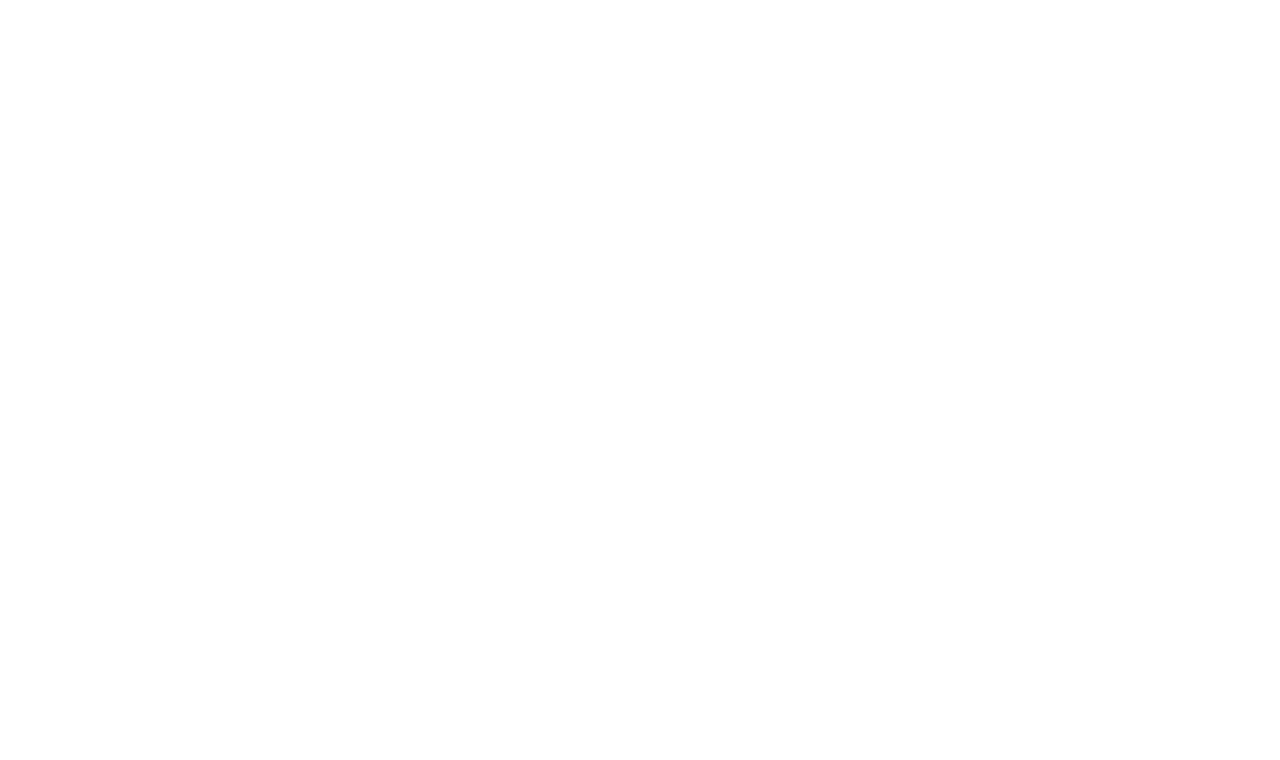
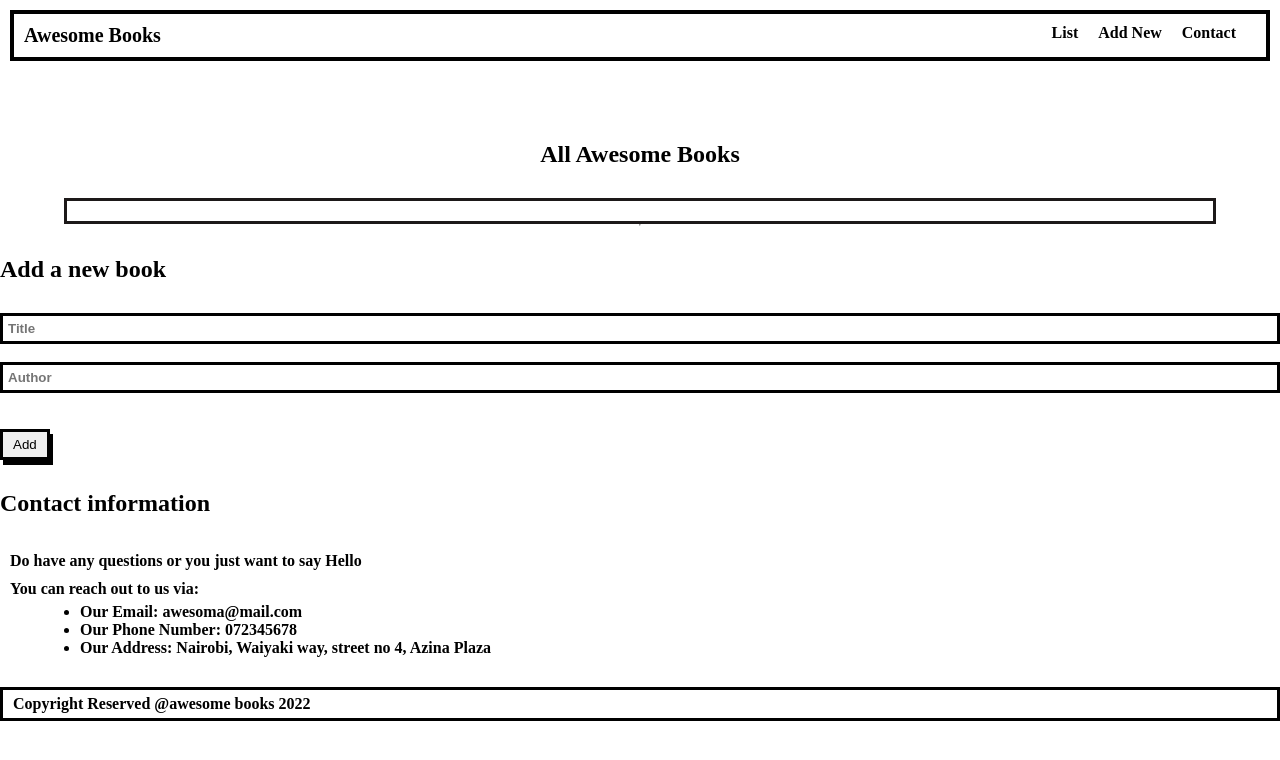
Before and after one commit to kessio-microverse-projects/library-modules, a website with bundled scripts: page index.html in a window 1280 px wide. Built offline with nearby package versions, Linux system fonts and the light colour scheme.

Commit message:
Added class, values and render modules

```diff
--- a/index.css
+++ b/index.css
@@ -0,0 +1,115 @@
+html {
+    box-sizing: border-box;
+    min-height: 100%;
+  }
+
+  *,
+  *::after,
+  *::before {
+    box-sizing: inherit;
+    padding: 0;
+    margin: 0;
+    top: 0;
+  }
+
+  .nav-brand {
+    font-size: 20px;
+    font-weight: 800;
+  }
+
+  nav {
+    display: flex;
+    border: 4px solid #000;
+    padding: 10px;
+    margin: 10px 10px;
+  }
+
+  .navigation-menu {
+    margin-left: auto;
+  }
+
+  .nav-list {
+    display: flex;
+    justify-content: flex-end;
+    list-style: none;
+  }
+
+  li {
+    padding-right: 20px;
+  }
+
+  li a {
+    text-decoration: none;
+    color: #000;
+    font-weight: 600;
+  }
+
+  h1 {
+    margin: 30px 0;
+  }
+
+  table {
+    width: 90%;
+    border: 3px solid rgb(29, 25, 25);
+    padding: 10px;
+  }
+
+  tr {
+    display: flex;
+    justify-content: space-between;
+    padding: 15px 10px;
+    font-weight: 700;
+  }
+
+  button {
+    border: 3px solid #000;
+    box-shadow: 3px 5px #000;
+    padding: 5px 10px;
+  }
+
+  input {
+    border: 3px solid #000;
+    width: 100%;
+    height: 100%;
+    padding: 5px;
+    font-weight: 600;
+    color: #000;
+  }
+
+  p {
+    color: #000;
+    font-weight: 700;
+    padding: 5px 10px;
+  }
+
+  ul.contact-text {
+    margin-left: 80px;
+    font-weight: 900;
+  }
+
+ /* .container {
+    display: none;
+  }
+  */
+
+  .added-book {
+    background-color: red;
+    opacity: 0.9;
+  }
+
+  .container.active {
+    display: flex;
+    flex-direction: column;
+    align-items: center;
+    margin-top: 50px;
+  }
+  .menu-items.active {
+   border-bottom: 5px solid blue;
+   margin-right: 20px;
+  }
+
+  footer {
+    border: 3px solid #000;
+    margin-bottom: 0;
+    margin-top: 30px;
+  }
--- a/index.html
+++ b/index.html
@@ -4,10 +4,65 @@
     <meta charset="UTF-8">
     <meta http-equiv="X-UA-Compatible" content="IE=edge">
     <meta name="viewport" content="width=device-width, initial-scale=1.0">
-    <title>Awesome Library</title>
-    <link type="stylesheet" href="index.css">
+    <title>AWesome Library</title>
+    <link rel="stylesheet" href="index.css">
 </head>
 <body>
-    <script type="module" src="index.js"></script>
+    <nav>
+        <div class="nav-brand">Awesome Books</div>
+        <div class="navigation-menu">
+            <ul class="nav-list">
+                <li class="menu-items"><a href="#" class="list-books">List</a></li>
+                <li class="menu-items"><a href="#" class="addBook">Add New</a></li>
+                <li class="menu-items"><a href="#" class="contact">Contact</a></li>
+            </ul>
+        </div>
+    </nav>
+    <section id="list-books" class="container active">
+        <h1>
+            All Awesome Books
+        </h1>
+        <table class="display-books">
+           <tbody class="book-details">
+           </tbody>
+        </table>
+        <hr>
+    </section>
+    <section id="addBook" class="container">
+        <form action="#" id="add-book">
+            <div class="form-heading">
+                <h1>
+                    Add a new book
+                </h1>
+            </div>
+            <div class="added-book"></div>
+            <div class="input-fields-container">
+                <div class="title-field">
+                    <input type="text" name="title" id="title" placeholder="Title"> <br  /><br />
+                </div>
+                <div class="author-field">
+                    <input type="text" name="author" id="author" placeholder="Author"><br  /><br />
+                </div>
+                <small id="error"></small> <br>
+                <button type="submit" id="addBtn">Add</button>
+            </div>
+        </form>
+    </section>
+    <section id="contact" class="container">
+        <h1>Contact information</h1>
+        <div class="contact-details">
+            <p>Do have any questions or you just want to say Hello</p>
+            <p>You can reach out to us via:</p>
+            <ul class="contact-text">
+                <li>Our Email: awesoma@mail.com</li>
+                <li>Our Phone Number: 072345678</li>
+                <li>Our Address: Nairobi, Waiyaki way, street no 4, Azina Plaza</li>
+            </ul>
+        </div>
+    </section>
+    <footer>
+        <p>Copyright Reserved @awesome books 2022</p>
+    </footer>
+     <script type="module" src="index.js"></script>
 </body>
 </html>
--- a/index.js
+++ b/index.js
@@ -0,0 +1,122 @@
+import { getLocalStorageBooks } from "./modules/getLocalStorage.js";
+import {formValues} from "./modules/formValues.js";
+
+getLocalStorageBooks();
+const form = document.getElementById('add-book');
+ form.addEventListener('submit', (e) => {
+   e.preventDefault();
+   //console.log("Cliked");
+  const addedBooks = formValues();
+ // console.log(addedBooks);
+ // setLocalStorage(addedBooks);
+  //renderAddedBook(addedBooks);
+
+});
+
+
+/*function getLocalStorageBooks() {
+    let bookks;
+    if (localStorage.getItem('books') === null) {
+      bookks = [];
+    } else {
+      bookks = JSON.parse(localStorage.getItem('books'));
+    }
+    return bookks;
+  }
+
+  function setLocalStorage(book) {
+    const books = getLocalStorageBooks();
+    books.push(book);
+    localStorage.setItem('books', JSON.stringify(books));
+
+  }
+   function generateID() {
+    return Math.floor(Math.random() * 100);
+  }
+
+  function formValues() {
+  const title = document.getElementById('title').value;
+  const author = document.getElementById('author').value;
+  const myid = generateID();
+  const addedBooks = new Books(title, author, myid);
+  return addedBooks;
+  }
+  function renderAllBooks() {
+    const booksContainer = document.querySelector('.book-details');
+    const allBooks = getLocalStorageBooks();
+    allBooks.forEach(book => {
+       booksContainer.innerHTML += `
+      <tr>
+      <td colspan="2">
+          "${book.title}" by ${book.author}
+      </td>
+      <td>
+          <button class="delete-btn" id="${book.myid} ">Remove</button>
+      </td>
+  </tr>`;
+
+       });
+
+  }
+  renderAllBooks();
+
+  function renderAddedBook(book) {
+    const booksContainer = document.querySelector('.added-book');
+    booksContainer.innerHTML += `
+      <tr>
+      <td colspan="2">
+          "${book.title}" by ${book.author}
+      </td>
+  </tr>`;
+  }
+
+   // Remove book from local storage
+   function RemoveBookFromLocalStorage(removeid) {
+    const booksList = getLocalStorageBooks();
+    const booksArray = booksList;
+    const newlist = booksArray.filter((item) => parseInt(removeid, 10) !== item.myid);
+    //console.log(newlist);
+    localStorage.setItem('books', JSON.stringify(newlist));
+  }
+
+// Events
+function addBookButton () {
+ const form = document.getElementById('add-book');
+ form.addEventListener('submit', (e) => {
+   e.preventDefault();
+    const addedBooks = formValues();
+  setLocalStorage(addedBooks);
+  renderAddedBook(addedBooks);
+
+});
+
+  }
+  addBookButton ();
+
+  // Events Remove books
+const removeBook = document.querySelectorAll('.delete-btn');
+removeBook.forEach((element) => {
+  element.addEventListener('click', (e) => {
+   // e.preventDefault();
+    const button = e.target;
+    const removeid = e.target.id;
+    RemoveBookFromLocalStorage(removeid);
+    button.parentElement.parentElement.remove();
+  });
+});
+
+const menuItems = document.querySelectorAll('.menu-items');
+const container = document.querySelectorAll('.container');
+
+menuItems.forEach((navLink) => {
+  navLink.addEventListener('click', (e) => {
+    const linkID = e.target.className
+    container.forEach((section) => {
+      section.classList.remove('active');
+      if (section.id === linkID) {
+        section.classList.add('active');
+      }
+    });
+  });
+});
+*/
--- /dev/null
+++ b/modules/book.js
@@ -0,0 +1,7 @@
+export class Books {
+    constructor(title, author, id) {
+      this.title = title;
+      this.author = author;
+      this.id = id;
+    }
+  }
--- /dev/null
+++ b/modules/formValues.js
@@ -0,0 +1,8 @@
+import { Books } from "./book.js";
+export function formValues() {
+    const title = document.getElementById('title').value;
+    const author = document.getElementById('author').value;
+    const myid = Math.floor(Math.random() * 100);
+    const addedBooks = new Books(title, author, myid);
+    return addedBooks;
+    }
--- /dev/null
+++ b/modules/getLocalStorage.js
@@ -0,0 +1,9 @@
+export function getLocalStorageBooks() {
+    let bookks;
+    if (localStorage.getItem('books') === null) {
+      bookks = [];
+    } else {
+      bookks = JSON.parse(localStorage.getItem('books'));
+    }
+    return bookks;
+  }
```
Also changed, not shown: mybook.js (added, +7 -0 lines), modules/renderAllBooks.js (added).
